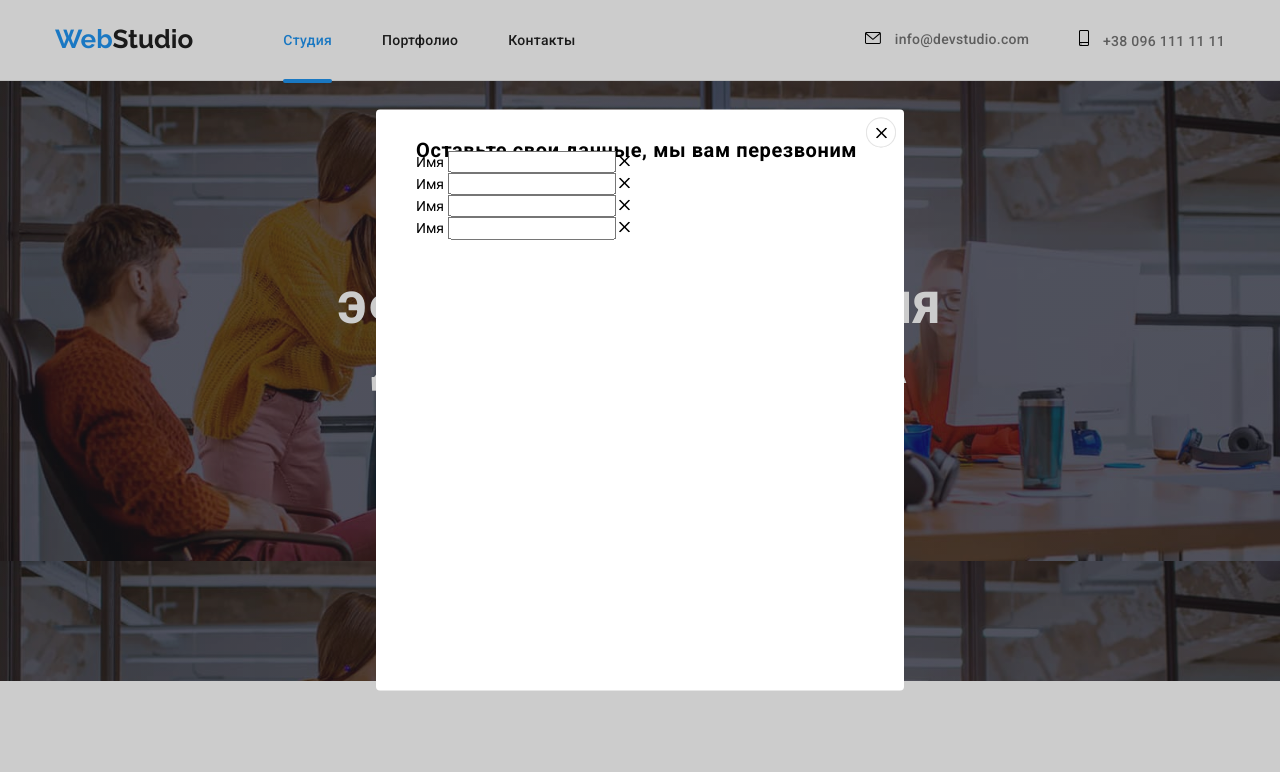
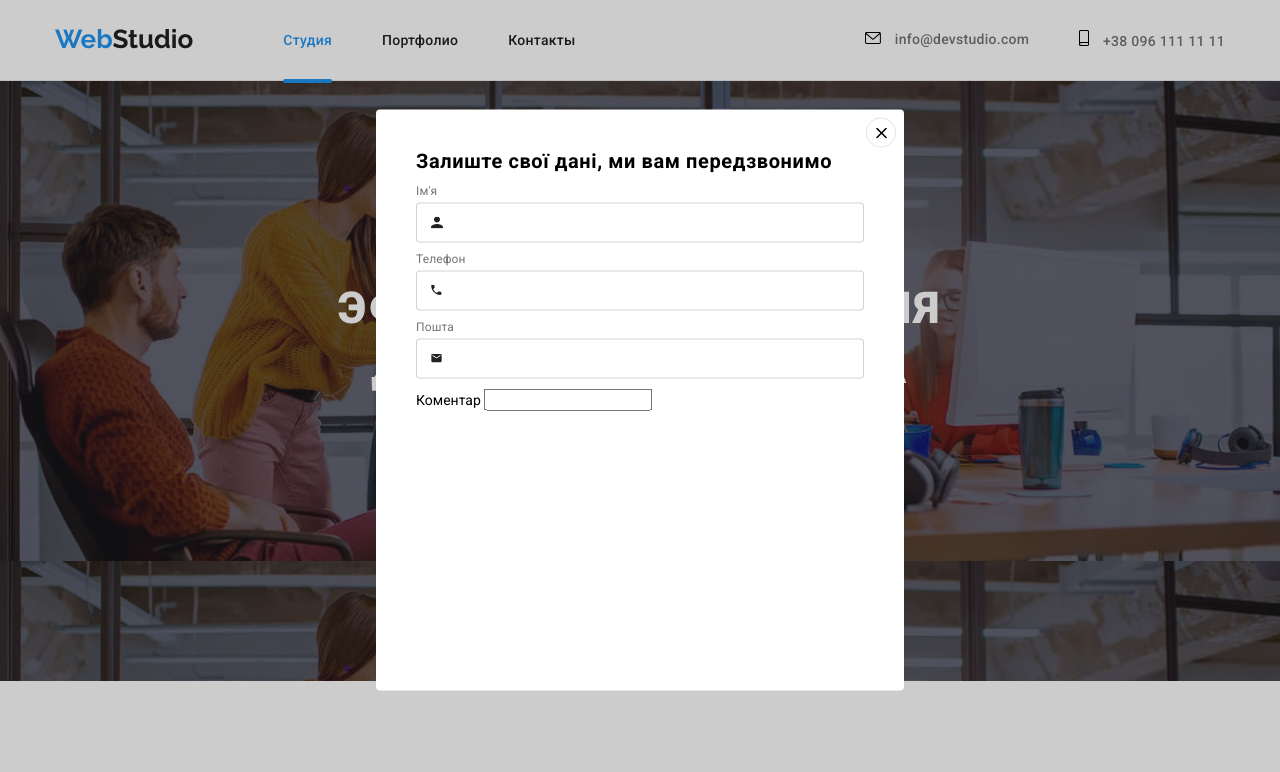
Before and after one commit to Lovchinskaya/goit-markup-hw-06, a plain HTML site: page index.html in a window 1280 px wide. Both pictures are taken after a click on the button "Заказать услуги". Shown: the top 772 px of the page. Drawn offline with nearby package versions, Linux system fonts and the light colour scheme.

Commit message:
HW6 3commit

```diff
--- a/index.html
+++ b/index.html
@@ -389,7 +389,8 @@
                 <span class="footer-join">Подпишитесь на рассылку</span>
             </div>
             <div class="form-footer">
-                <input class="twitter" name="email" placeholder="Email" />
+                <label for="email-footer" class="twitter-label">Имейл</label>
+                <input class="twitter" id="email-footer" name="email" placeholder="Email" />
             </div>
        </div>
        <div class="footer-button">
@@ -407,54 +408,50 @@
    </footer>
    <div class="backdrop-modal is-hidden" data-modal>
        <div class="modal">
-           <button class="modal-close-button" type="button" data-modal-close>
-            <svg class="modal-icon"  width="11px" height="11px">
-                <use href="./images/icons.svg#icon-Vector"></use>
-             </svg>
-           </button>
+        <form>
             <div class="modal-title">
-            <h2 class="modal-title-text">
-                Оставьте свои данные, мы вам перезвоним
+                <h2 class="title-text">Залиште свої дані, ми вам передзвонимо
                 </h2>
-          </divclass=bmodal-title>
+              </div>
           <div>
-            <label for="contact">Имя</label>
-            <input class="contact" id="contact" type="text">
-            <svg class="modal-icon"  width="11px" height="11px">
-                <use href="./images/icons.svg#icon-Vector"></use>
+            <label class="form-info" for="contact">Ім'я</label>
+            <div class="form-frame-cover">
+                <input class="form-info-input"  id="contact" type="text">
+                <svg class="modal-icon-form"  width="12px" height="12px">
+                    <use href="./images/icons.svg#icon-contact"></use>
                  </svg>
             </div>
+          </div>
           <div>
-            <label for="contact">Имя</label>
-            <input class="contact" id="contact" type="text">
-            <svg class="modal-icon"  width="11px" height="11px">
-                <use href="./images/icons.svg#icon-Vector"></use>
+            <label  class="form-info" for="phone">Телефон</label>
+            <div class="form-frame-cover">
+                <input class="form-info-input" id="phone" type="text">
+                <svg class="modal-icon-form"  width="11px" height="11px">
+                    <use href="./images/icons.svg#icon-phone"></use>
                  </svg>
             </div>
+          </div>
           <div>
-            <label for="contact">Имя</label>
-            <input class="contact" id="contact" type="text">
-            <svg class="modal-icon"  width="11px" height="11px">
-                <use href="./images/icons.svg#icon-Vector"></use>
+            <label class="form-info" for="email">Пошта</label>
+            <div class="form-frame-cover">
+                <input class="form-info-input" id="email" type="text">
+                <svg class="modal-icon-form"  width="11px" height="11px">
+                    <use href="./images/icons.svg#icon-mail-box"></use>
                  </svg>
             </div>
+          </div>
           <div>
-            <label for="contact">Имя</label>
+            <label for="contact">Коментар</label>
             <input class="contact" id="contact" type="text">
-            <svg class="modal-icon"  width="11px" height="11px">
-                <use href="./images/icons.svg#icon-Vector"></use>
-             </svg>
           </div>
           <div></div>
-          <div>
+        </form>
         <button class="modal-close-button" type="button" data-modal-close>
             <svg class="modal-icon"  width="11px" height="11px">
                 <use href="./images/icons.svg#icon-Vector"></use>
              </svg>
            </button>
        </div>
-
-       </div>
    </div>
 
    <script src="./js/modal.js"></script>
--- a/styles.css
+++ b/styles.css
@@ -632,6 +632,12 @@ a.logo-footer {
 .form-footer {
     margin-top: 20px;
 }
+.twitter-label {
+    visibility: hidden;
+    display: block;
+    width: 0px;
+    height: 0px;
+}
 .twitter {
     width: 358px;
     height: 50px;
@@ -668,7 +674,7 @@ a.logo-footer {
     font-weight: 700;
     font-size: 16px;
     letter-spacing: 0.06em;
-    line-height: 1.87px;
+    line-height: 1.87;
     margin-right: 10px;
 }
 /*modal*/
@@ -716,10 +722,41 @@ a.logo-footer {
 .modal-title {
     display: block;
     height: 23px;
+    margin-bottom: 12px;
+
 }
-.modal-title-text {
+.title-text {
     font-size: 20px;
     font-weight: 700;
     letter-spacing: 0.03em;
-    line-height: 1.15px;
+    line-height: 1.15;
+
 }
+.form-info {
+    width: 100%;
+    display: block;
+    margin-bottom: 4px;
+    font-size: 12px;
+    line-height: 1.16;
+    letter-spacing: 0.01em;
+    color: #757575;
+}
+.form-info-input {
+    width: 100%;
+    display: block;
+    height: 40px;
+    border: 1px solid rgba(33, 33, 33, 0.2);
+    border-radius: 4px;
+    padding: 14px 27px;
+}
+.form-frame-cover {
+    position: relative;
+    margin-bottom: 10px;
+
+}
+.modal-icon-form {
+    position: absolute;
+    top: 14px;
+    left: 15px;
+    fill: #212121;
+}
```
Lines whose indentation alone changed are shown as unchanged.
